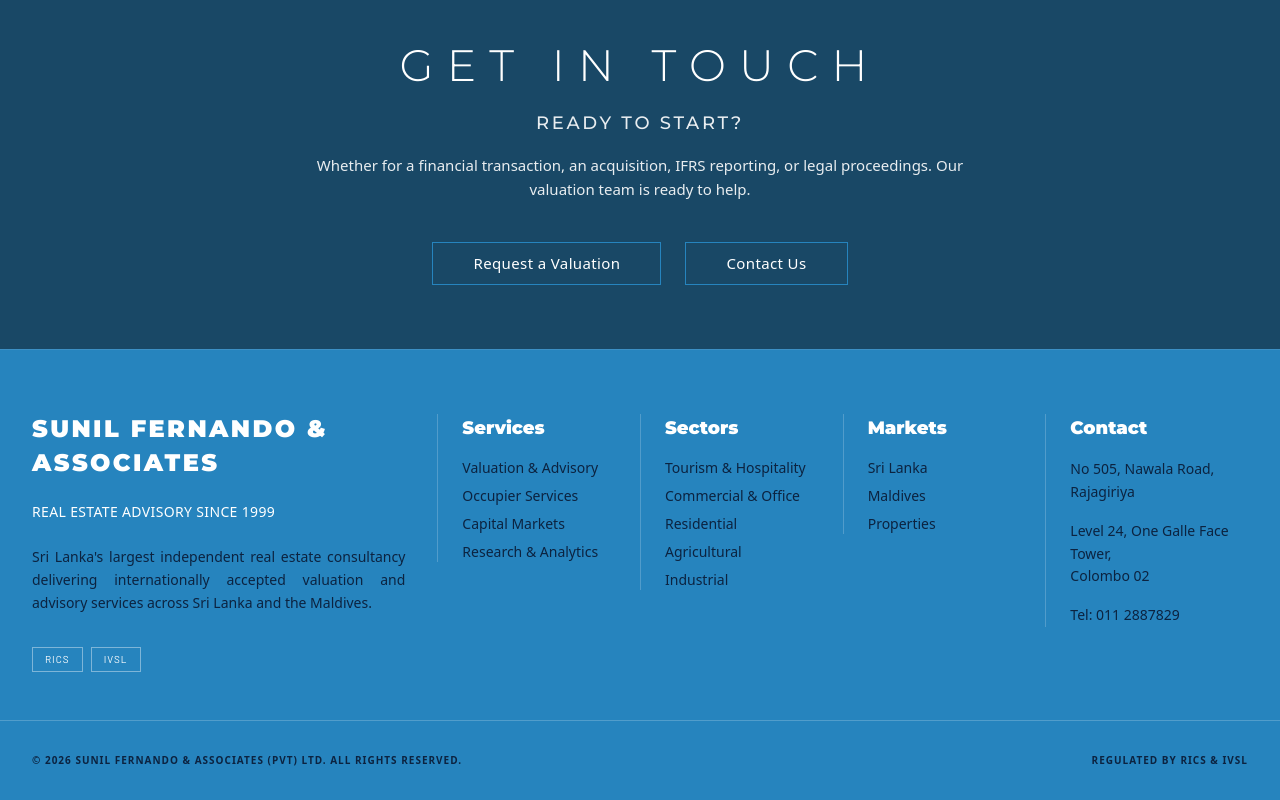
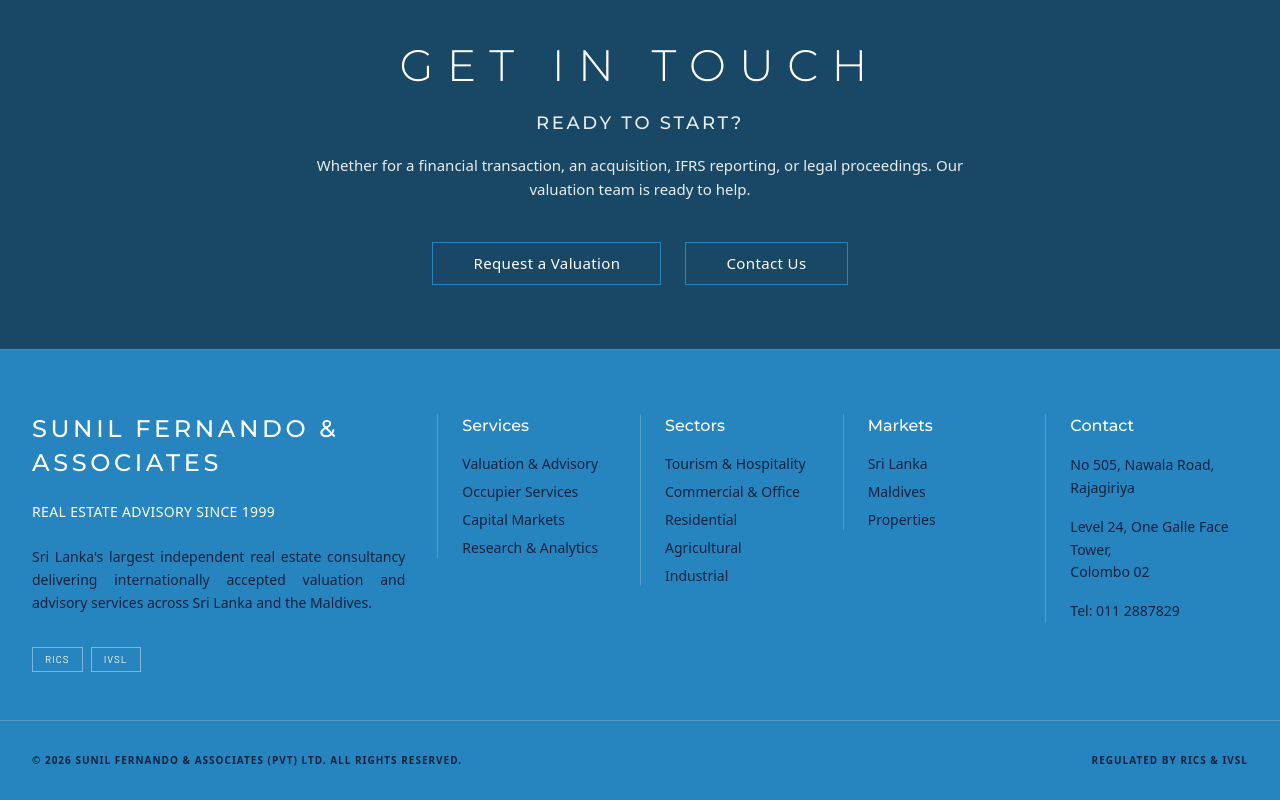
Before and after one commit to ChamilSachintha/sunilfernando, a Next.js app: page / in a window 1280 px wide. Shown: the part 7009-7809 px from the top of the page. Built offline with nearby package versions, Linux system fonts and the light colour scheme; a web font is replaced by a local one.

Commit message:
style(ui): reduce font size and weight of SFA title and footer column headers

```diff
--- a/src/app/page.tsx
+++ b/src/app/page.tsx
@@ -1163,7 +1163,7 @@ export default function Home() {
         <div className="max-w-[1400px] mx-auto px-4 sm:px-6 lg:px-8 grid grid-cols-1 md:grid-cols-2 lg:grid-cols-12 gap-8 lg:gap-0 items-start mb-12">
           {/* Column 1: SFA identity & Reg info */}
           <div className="lg:col-span-4 space-y-6 lg:pr-8">
-            <h3 className="text-2xl font-montserrat font-bold tracking-[0.1em] uppercase leading-tight text-white">
+            <h3 className="text-xl sm:text-2xl font-montserrat font-medium tracking-[0.15em] uppercase leading-tight text-white">
               SUNIL FERNANDO &
               <span className="block mt-1">ASSOCIATES</span>
             </h3>
@@ -1184,7 +1184,7 @@ export default function Home() {
 
           {/* Column 2: Services links */}
           <div className="lg:col-span-2 lg:border-l lg:border-white/20 lg:pl-6 space-y-4">
-            <h4 className="text-lg font-montserrat font-semibold text-white">Services</h4>
+            <h4 className="text-base font-montserrat font-medium text-white">Services</h4>
             <ul className="space-y-2 text-sm font-avenir font-medium text-[#0c2340]">
               <li>
                 <button onClick={() => scrollTo("offer")} className="hover:text-white transition cursor-pointer">
@@ -1211,7 +1211,7 @@ export default function Home() {
 
           {/* Column 3: Sectors */}
           <div className="lg:col-span-2 lg:border-l lg:border-white/20 lg:pl-6 space-y-4">
-            <h4 className="text-lg font-montserrat font-semibold text-white">Sectors</h4>
+            <h4 className="text-base font-montserrat font-medium text-white">Sectors</h4>
             <ul className="space-y-2 text-sm font-avenir font-medium text-[#0c2340]">
               <li>Tourism & Hospitality</li>
               <li>Commercial & Office</li>
@@ -1223,7 +1223,7 @@ export default function Home() {
 
           {/* Column 4: Markets */}
           <div className="lg:col-span-2 lg:border-l lg:border-white/20 lg:pl-6 space-y-4">
-            <h4 className="text-lg font-montserrat font-semibold text-white">Markets</h4>
+            <h4 className="text-base font-montserrat font-medium text-white">Markets</h4>
             <ul className="space-y-2 text-sm font-avenir font-medium text-[#0c2340]">
               <li>Sri Lanka</li>
               <li>Maldives</li>
@@ -1233,7 +1233,7 @@ export default function Home() {
 
           {/* Column 5: Contact Info */}
           <div className="lg:col-span-2 lg:border-l lg:border-white/20 lg:pl-6 space-y-4 text-sm">
-            <h4 className="text-lg font-montserrat font-semibold text-white">Contact</h4>
+            <h4 className="text-base font-montserrat font-medium text-white">Contact</h4>
             <div className="space-y-4 font-avenir font-medium text-[#0c2340] text-left">
               <div>
                 <p className="leading-relaxed">No 505, Nawala Road,</p>
```
